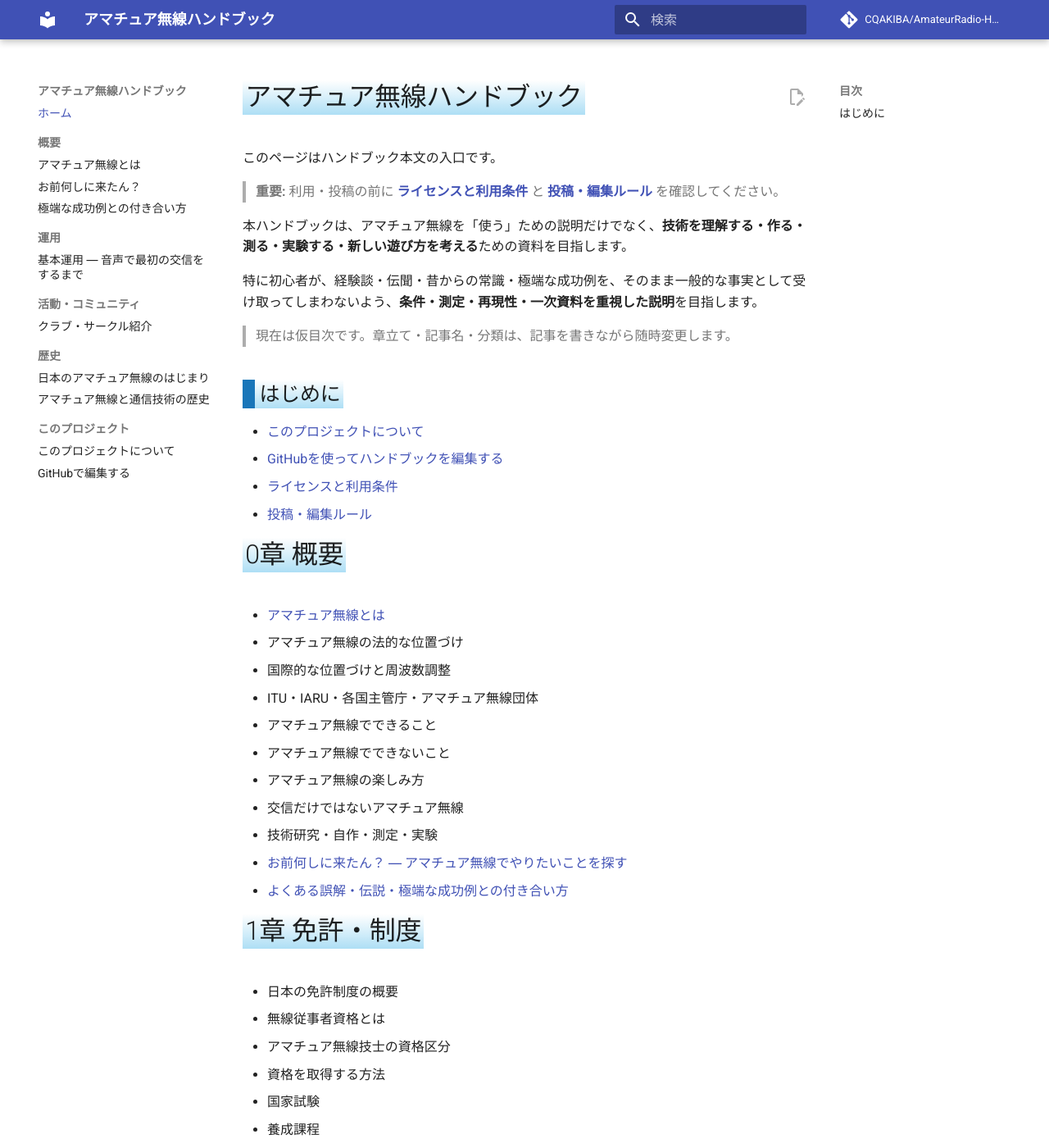
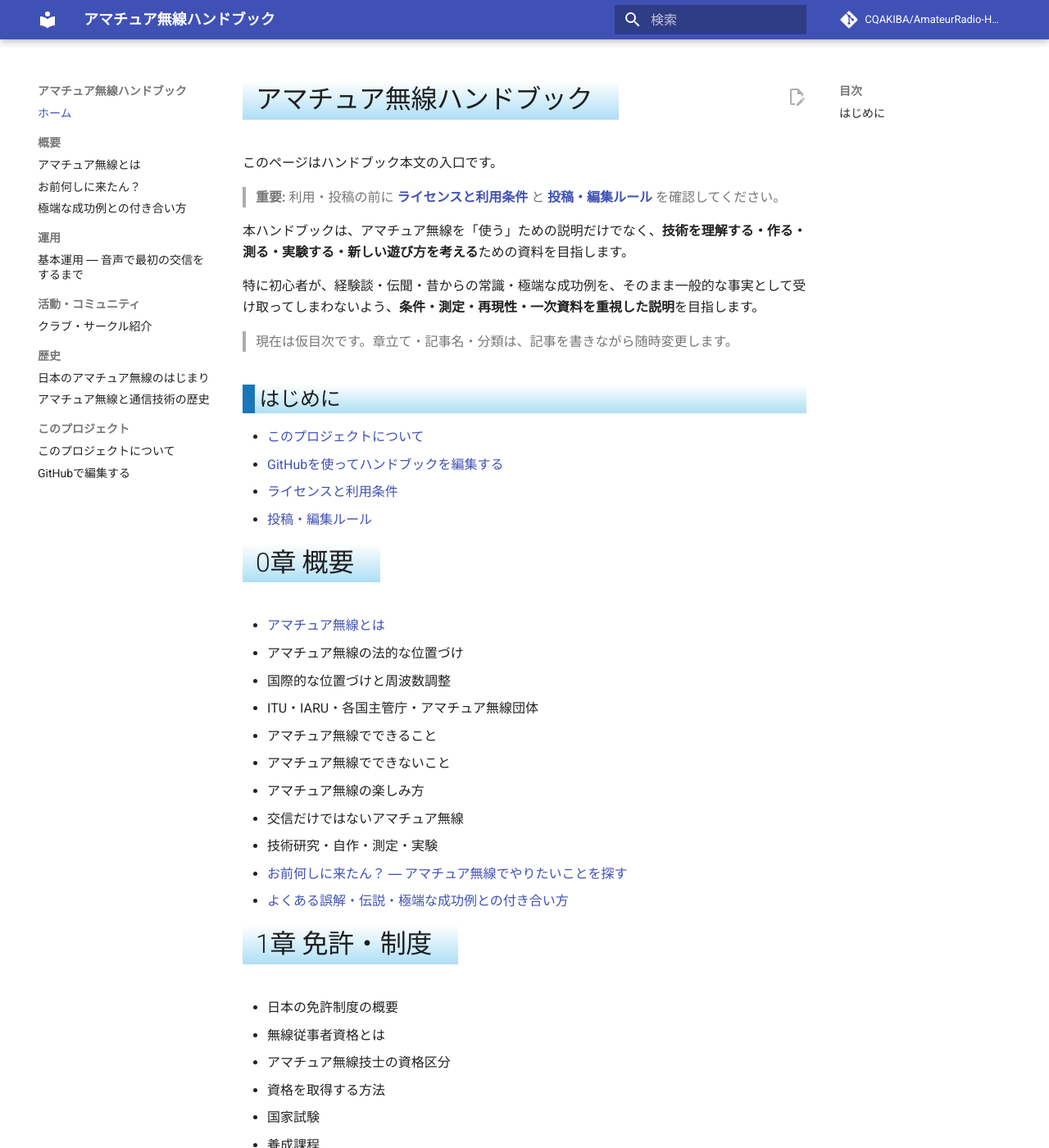
Before and after one commit to CQAKIBA/AmateurRadio-Handbook, an MkDocs documentation site: the page built from docs/index.md, in a window 1280 px wide and 1400 px high. Shown: the whole window at 82% size. Built offline with MkDocs 1.6.1 and Material for MkDocs 9.7.7, drawn with Linux system fonts in a browser that asks for light colours; comment, search, counter and statistics services are not loaded.

Commit message:
Adjust padding for h1 and h2 styles in extra.css

```diff
--- a/docs/stylesheets/extra.css
+++ b/docs/stylesheets/extra.css
@@ -48,7 +48,7 @@
 /* Page title: broad, pale blue marker behind the lower half of the text. */
 .md-typeset h1 {
   display: table;
-  padding: 0 0.10em;
+  padding: 0.1em 1em 0.10em 0.5em;
   color: var(--md-default-fg-color);
   background:
   linear-gradient(
@@ -61,7 +61,6 @@
 /* H2: blue square at the left + pale blue marker. */
 .md-typeset h2 {
   position: relative;
-  display: table;
   padding: 0 0.12em 0 0.82em;
   color: var(--md-default-fg-color);
   background:
```
